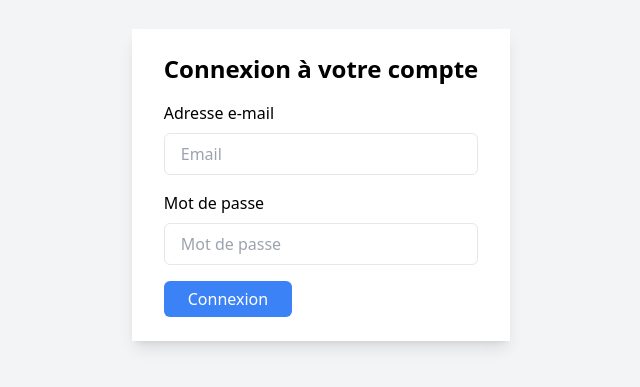
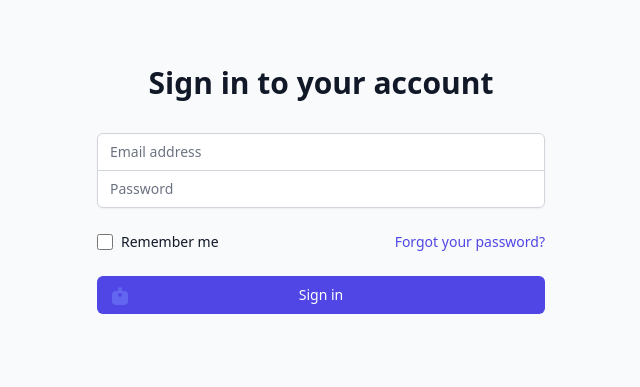
Before and after one commit to TamWilliam/NextFirebase, a Next.js app: page /login in a window 1280 px wide. Shown: the part 223-610 px from the top of the page, without its empty margins (319-959 px from the left). Built offline with nearby package versions, Linux system fonts and the light colour scheme.

Commit message:
design page connexion

```diff
--- a/pages/login.js
+++ b/pages/login.js
@@ -1,46 +1,105 @@
-import Head from 'next/head';
-import { useState } from 'react';
+// pages/login.js
 
-export default function Login() {
+import React, { useState } from 'react';
+
+const Login = () => {
   const [email, setEmail] = useState('');
   const [password, setPassword] = useState('');
 
-  const handleSubmit = async (event) => {
-    event.preventDefault();
-    // Logique de connexion ici
-    console.log('Email:', email, 'Password:', password);
-    // Vous pouvez remplacer ce console.log par votre logique d'authentification
+  const handleSubmit = (e) => {
+    e.preventDefault();
+    // Vous pouvez implémenter ici la logique de connexion
+    console.log('Email:', email);
+    console.log('Password:', password);
   };
 
   return (
-    <div className="flex items-center justify-center min-h-screen bg-gray-100">
-      <Head>
-        <title>Connexion</title>
-      </Head>
-      <div className="px-8 py-6 mt-4 text-left bg-white shadow-lg">
-        <h3 className="text-2xl font-bold text-center">Connexion à votre compte</h3>
-        <form onSubmit={handleSubmit}>
-          <div className="mt-4">
+    <div className="min-h-screen flex items-center justify-center bg-gray-50 py-12 px-4 sm:px-6 lg:px-8">
+      <div className="max-w-md w-full space-y-8">
+        <div>
+          <h2 className="mt-6 text-center text-3xl font-extrabold text-gray-900">Sign in to your account</h2>
+        </div>
+        <form className="mt-8 space-y-6" onSubmit={handleSubmit}>
+          <input type="hidden" name="remember" defaultValue="true" />
+          <div className="rounded-md shadow-sm -space-y-px">
             <div>
-              <label className="block" htmlFor="email">Adresse e-mail</label>
-              <input type="email" placeholder="Email"
+              <label htmlFor="email-address" className="sr-only">Email address</label>
+              <input
+                id="email-address"
+                name="email"
+                type="email"
+                autoComplete="email"
+                required
+                className="appearance-none rounded-none relative block w-full px-3 py-2 border border-gray-300 placeholder-gray-500 text-gray-900 rounded-t-md focus:outline-none focus:ring-indigo-500 focus:border-indigo-500 focus:z-10 sm:text-sm"
+                placeholder="Email address"
+                value={email}
                 onChange={(e) => setEmail(e.target.value)}
-                className="w-full px-4 py-2 mt-2 border rounded-md"
-                id="email" name="email" required />
+              />
             </div>
-            <div className="mt-4">
-              <label className="block" htmlFor="password">Mot de passe</label>
-              <input type="password" placeholder="Mot de passe"
+            <div>
+              <label htmlFor="password" className="sr-only">Password</label>
+              <input
+                id="password"
+                name="password"
+                type="password"
+                autoComplete="current-password"
+                required
+                className="appearance-none rounded-none relative block w-full px-3 py-2 border border-gray-300 placeholder-gray-500 text-gray-900 rounded-b-md focus:outline-none focus:ring-indigo-500 focus:border-indigo-500 focus:z-10 sm:text-sm"
+                placeholder="Password"
+                value={password}
                 onChange={(e) => setPassword(e.target.value)}
-                className="w-full px-4 py-2 mt-2 border rounded-md"
-                id="password" name="password" required />
+              />
             </div>
-            <div className="flex items-center justify-between mt-4">
-              <button className="px-6 py-2 leading-5 text-white transition-colors duration-200 transform bg-blue-500 rounded-md hover:bg-blue-600 focus:outline-none focus:bg-blue-600">Connexion</button>
+          </div>
+
+          <div className="flex items-center justify-between">
+            <div className="flex items-center">
+              <input
+                id="remember-me"
+                name="remember-me"
+                type="checkbox"
+                className="h-4 w-4 text-indigo-600 focus:ring-indigo-500 border-gray-300 rounded"
+              />
+              <label htmlFor="remember-me" className="ml-2 block text-sm text-gray-900">
+                Remember me
+              </label>
             </div>
+
+            <div className="text-sm">
+              <a href="#" className="font-medium text-indigo-600 hover:text-indigo-500">
+                Forgot your password?
+              </a>
+            </div>
+          </div>
+
+          <div>
+            <button
+              type="submit"
+              className="group relative w-full flex justify-center py-2 px-4 border border-transparent text-sm font-medium rounded-md text-white bg-indigo-600 hover:bg-indigo-700 focus:outline-none focus:ring-2 focus:ring-offset-2 focus:ring-indigo-500"
+            >
+              <span className="absolute left-0 inset-y-0 flex items-center pl-3">
+                {/* Heroicon name: lock-closed */}
+                <svg
+                  className="h-5 w-5 text-indigo-500 group-hover:text-indigo-400"
+                  xmlns="http://www.w3.org/2000/svg"
+                  viewBox="0 0 20 20"
+                  fill="currentColor"
+                  aria-hidden="true"
+                >
+                  <path
+                    fillRule="evenodd"
+                    d="M10 2a2 2 0 00-2 2v2H6a4 4 0 00-4 4v6a4 4 0 004 4h8a4 4 0 004-4v-6a4 4 0 00-4-4h-2V4a2 2 0 00-2-2zm0 10a2 2 0 100-4 2 2 0 000 4z"
+                    clipRule="evenodd"
+                  />
+                </svg>
+              </span>
+              Sign in
+            </button>
           </div>
         </form>
       </div>
     </div>
   );
-}
+};
+
+export default Login;
```
